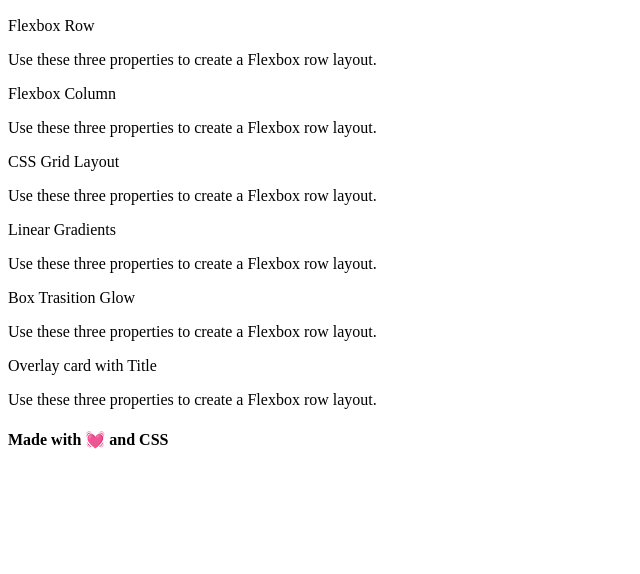
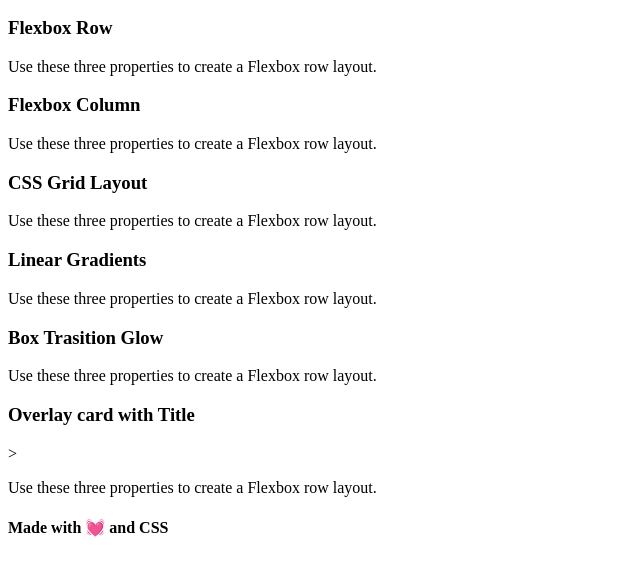
Before and after one commit to famelga/Mini-project-2, a plain HTML site: page index.html in a window 1280 px wide. Shown: the part 110-684 px from the top of the page, without its empty margins (0-640 px from the left). Drawn offline with Linux system fonts and the light colour scheme.

Commit message:
Add section heading tags

```diff
--- a/index.html
+++ b/index.html
@@ -17,37 +17,37 @@
 
     <main>
         <section class="card">
-        <header>Flexbox Row</header>
+        <header><h3>Flexbox Row</h3></header>
         <p class="feature">Use these three properties to create a Flexbox row layout.</p>
         <p class="steps"></p>
         </section>
 
         <section class="card">
-            <header>Flexbox Column</header>
+            <header><h3>Flexbox Column</h3></header>
             <p class="feature">Use these three properties to create a Flexbox row layout.</p>
             <p class="steps"></p>
         </section>
 
         <section class="card">
-            <header>CSS Grid Layout</header>
+            <header><h3>CSS Grid Layout</h3></header>
             <p class="feature">Use these three properties to create a Flexbox row layout.</p>
             <p class="steps"></p>
         </section>
 
         <section class="card">
-            <header>Linear Gradients</header>
+            <header><h3>Linear Gradients</h3></header>
             <p class="feature">Use these three properties to create a Flexbox row layout.</p>
             <p class="steps"></p>
         </section>
 
         <section class="card">
-            <header>Box Trasition Glow</header>
+            <header><h3>Box Trasition Glow</h3></header>
             <p class="feature">Use these three properties to create a Flexbox row layout.</p>
             <p class="steps"></p>
         </section>
 
         <section class="card">
-            <header>Overlay card with Title</header>
+            <header><h3>Overlay card with Title</h3>></header>
             <p class="feature">Use these three properties to create a Flexbox row layout.</p>
             <p class="steps"></p>
         </section>
```
